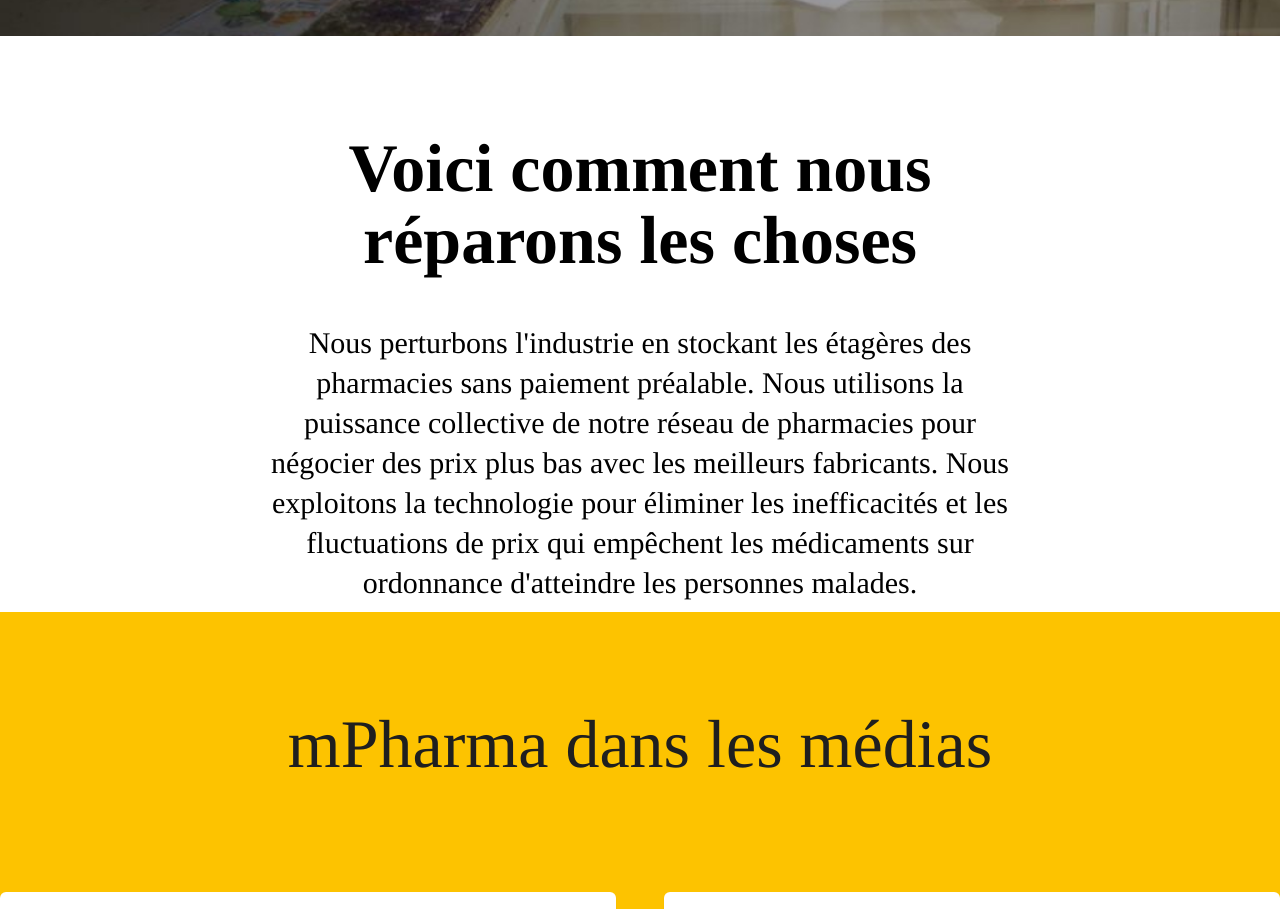
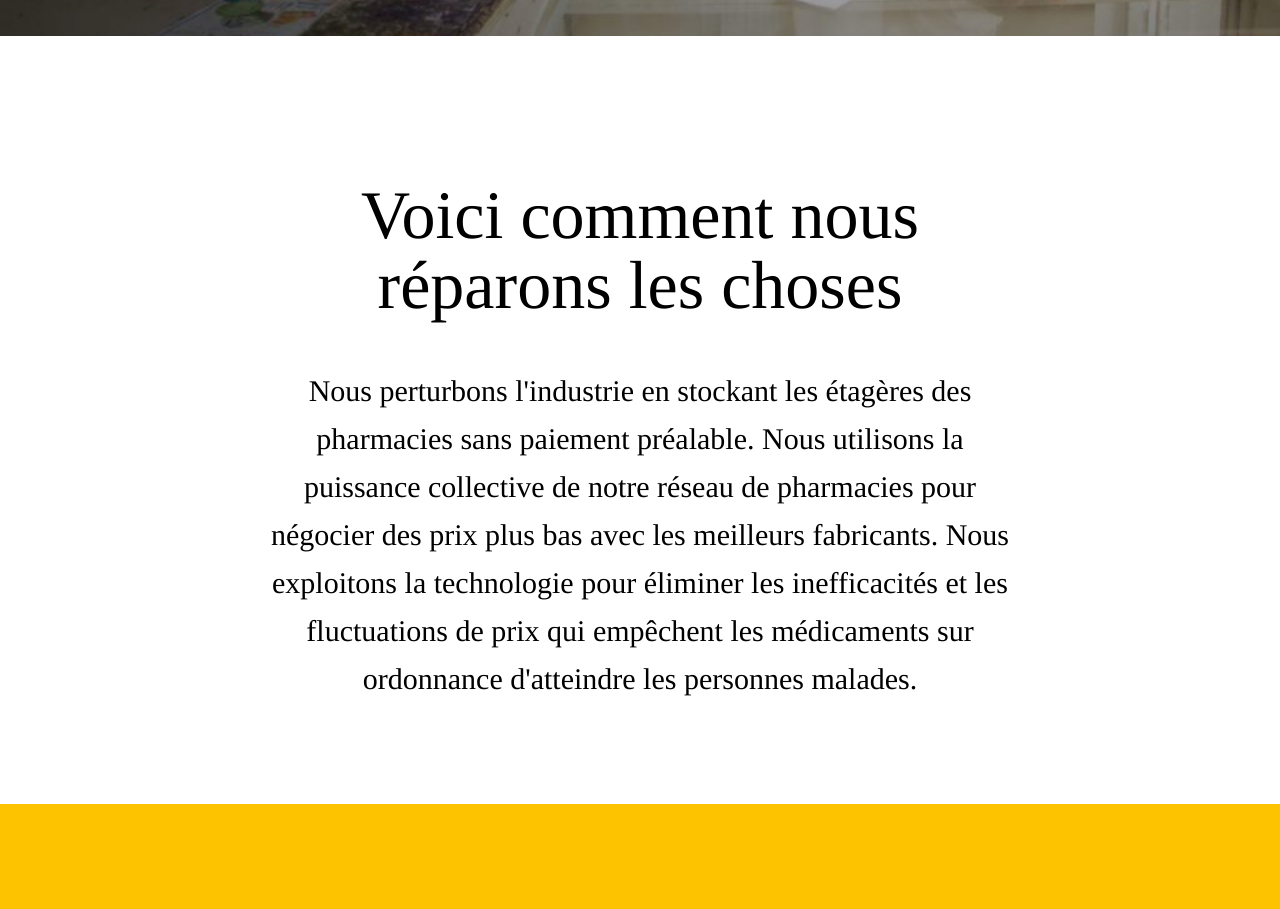
Before and after one commit to Asam237/lekkih, a Nuxt app: page / in a window 1280 px wide. Shown: the part 800-1709 px from the top of the page. Built offline with nearby package versions, Linux system fonts and the light colour scheme; what vue-aos would draw is missing.

Commit message:
feat: update howwedocomponent

```diff
--- a/components/HowWeDoComponent.vue
+++ b/components/HowWeDoComponent.vue
@@ -1,26 +1,22 @@
 <template>
-    <div class="md:h-[60vh] mt-12 md:mt-24">
+    <div class="md:h-[60vh] my-14 md:my-36">
         <div class="container">
             <div class="flex flex-col items-center justify-center md:mx-[5vw]">
-                <h1 class="text-[34px] md:text-[68px] text-center md:mx-[17vw]">Voici comment nous réparons les choses
+                <h1
+                    class="text-[34px] md:text-[68px] text-center md:mx-[17vw] font-normal leading-10 md:leading-[70px]">
+                    Voici comment nous réparons
+                    les choses
                 </h1>
-                <div class="mt-6 md:mt-12">
-                    <p class="md:mx-[15vw] text-center text-3xl leading-10" style="font-family: 'Plantin;">Nous
-                        perturbons l'industrie en
-                        stockant
-                        les
-                        étagères des
-                        pharmacies
-                        sans
-                        paiement préalable.
-                        Nous utilisons la puissance collective de notre réseau de pharmacies pour négocier des prix
-                        plus
-                        bas avec les meilleurs fabricants.
-                        Nous exploitons la technologie pour éliminer les inefficacités et les fluctuations de prix
-                        qui
-                        empêchent les médicaments sur ordonnance d'atteindre les personnes malades.
-                    </p>
-                </div>
+                <h4
+                    class="md:mx-[15vw] text-center text-[20px] md:text-[30px] md:leading-[3rem] font-normal pt-6 md:pt-12">
+                    Nous
+                    perturbons
+                    l'industrie en
+                    stockant les étagères des pharmacies sans paiement préalable. Nous utilisons la puissance
+                    collective de notre réseau de pharmacies pour négocier des prix plus bas avec les meilleurs
+                    fabricants. Nous exploitons la technologie pour éliminer les inefficacités et les fluctuations
+                    de prix qui empêchent les médicaments sur ordonnance d'atteindre les personnes malades.
+                </h4>
             </div>
         </div>
     </div>
```
